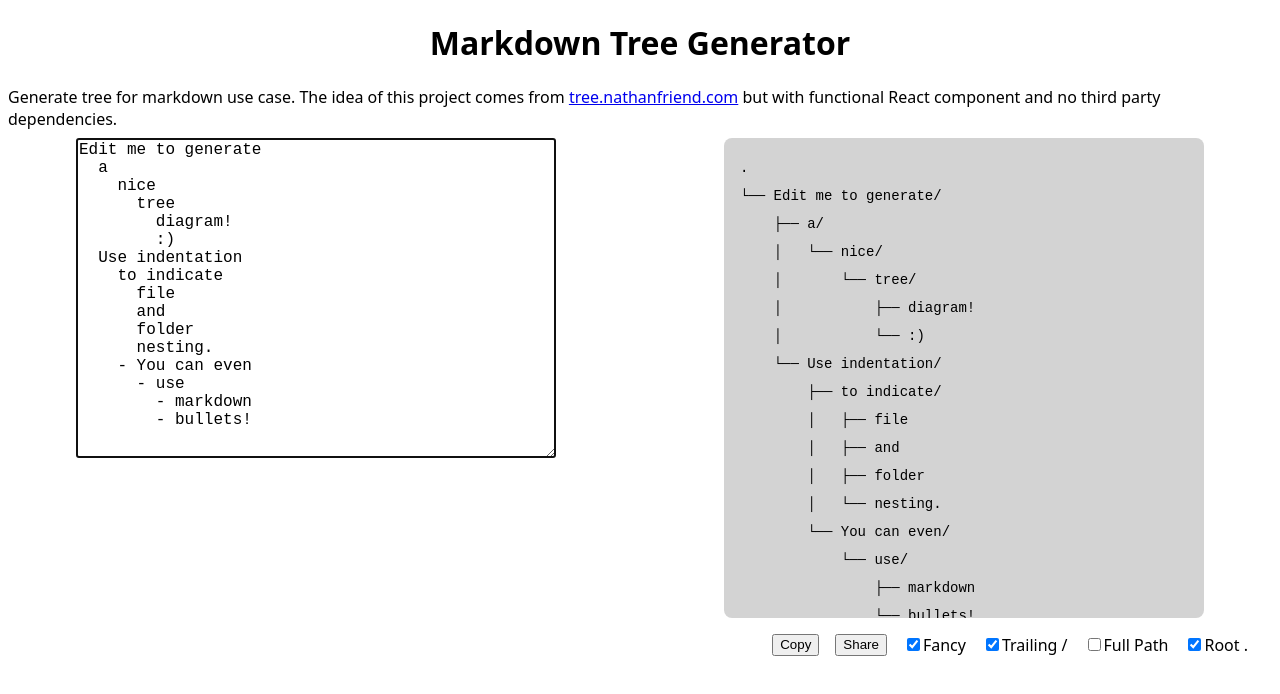
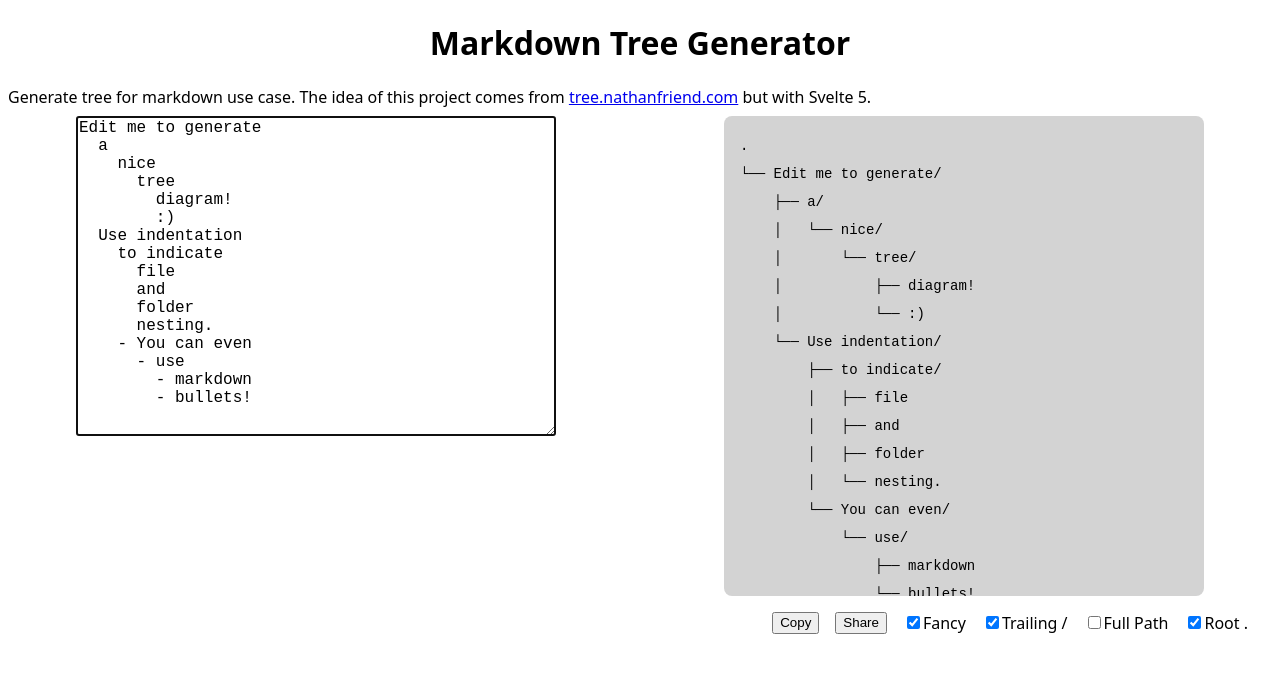
Before and after one commit to senkulabs/md-tree-svelte, a Svelte app: page / in a window 1280 px wide. Shown: the top 694 px of the page. Built offline with nearby package versions, Linux system fonts and the light colour scheme.

Commit message:
update App.svelte

```diff
--- a/src/App.svelte
+++ b/src/App.svelte
@@ -143,7 +143,7 @@ const initialValue = `Edit me to generate
 
 <div class="container p-2 mx-auto">
   <h1 style="text-align: center;">Markdown Tree Generator</h1>
-  <p style="margin: .5rem;">Generate tree for markdown use case. The idea of this project comes from <a href="https://tree.nathanfriend.com" target="_blank">tree.nathanfriend.com</a> but with functional React component and no third party dependencies.</p>
+  <p style="margin: .5rem;">Generate tree for markdown use case. The idea of this project comes from <a href="https://tree.nathanfriend.com" target="_blank">tree.nathanfriend.com</a> but with Svelte 5.</p>
   <div class="editor">
     <textarea bind:this={textarea} style="width: 480px; height: 320px; tab-size: 2; font-size: 1rem;" bind:value={value} onkeydown={handleTabKey}></textarea>
     <div class="tree">
```
